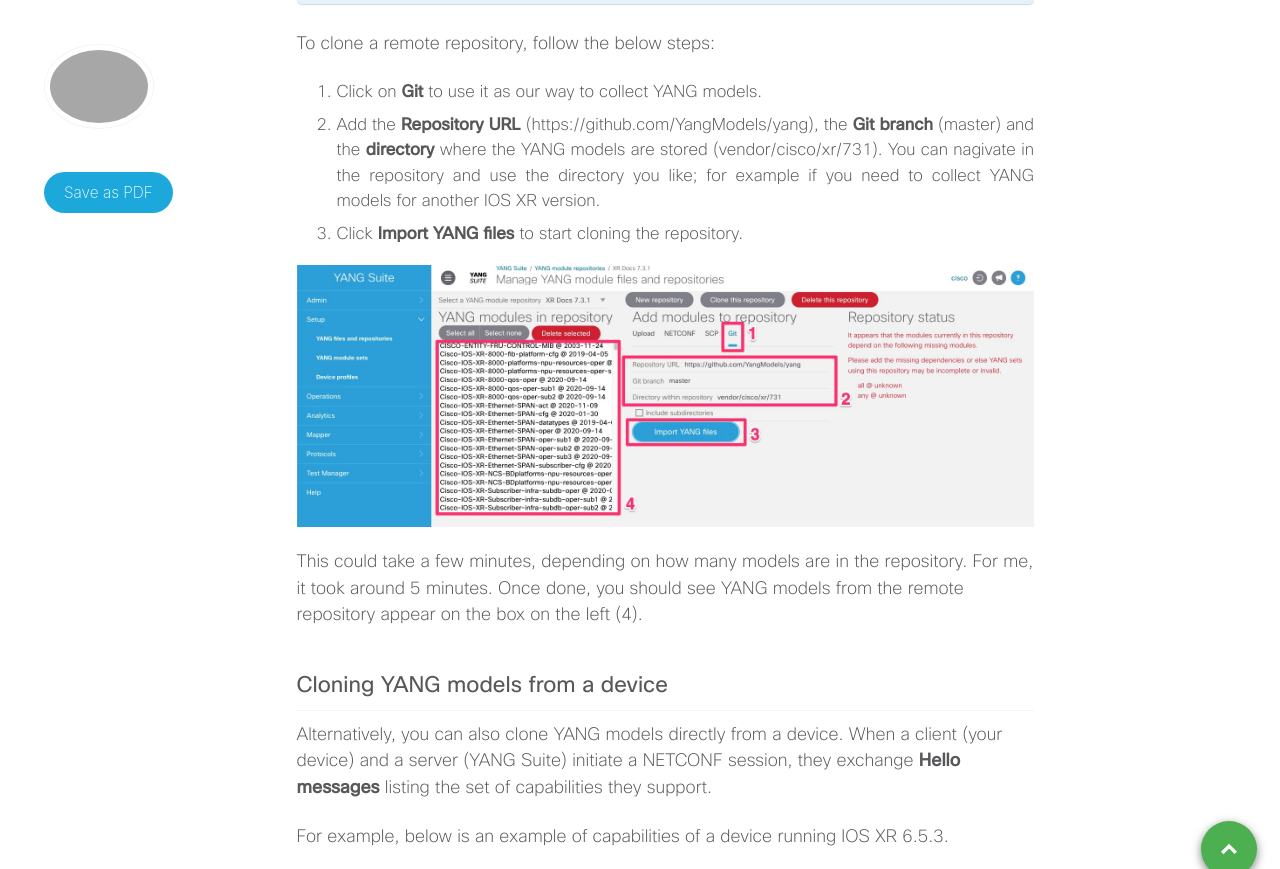
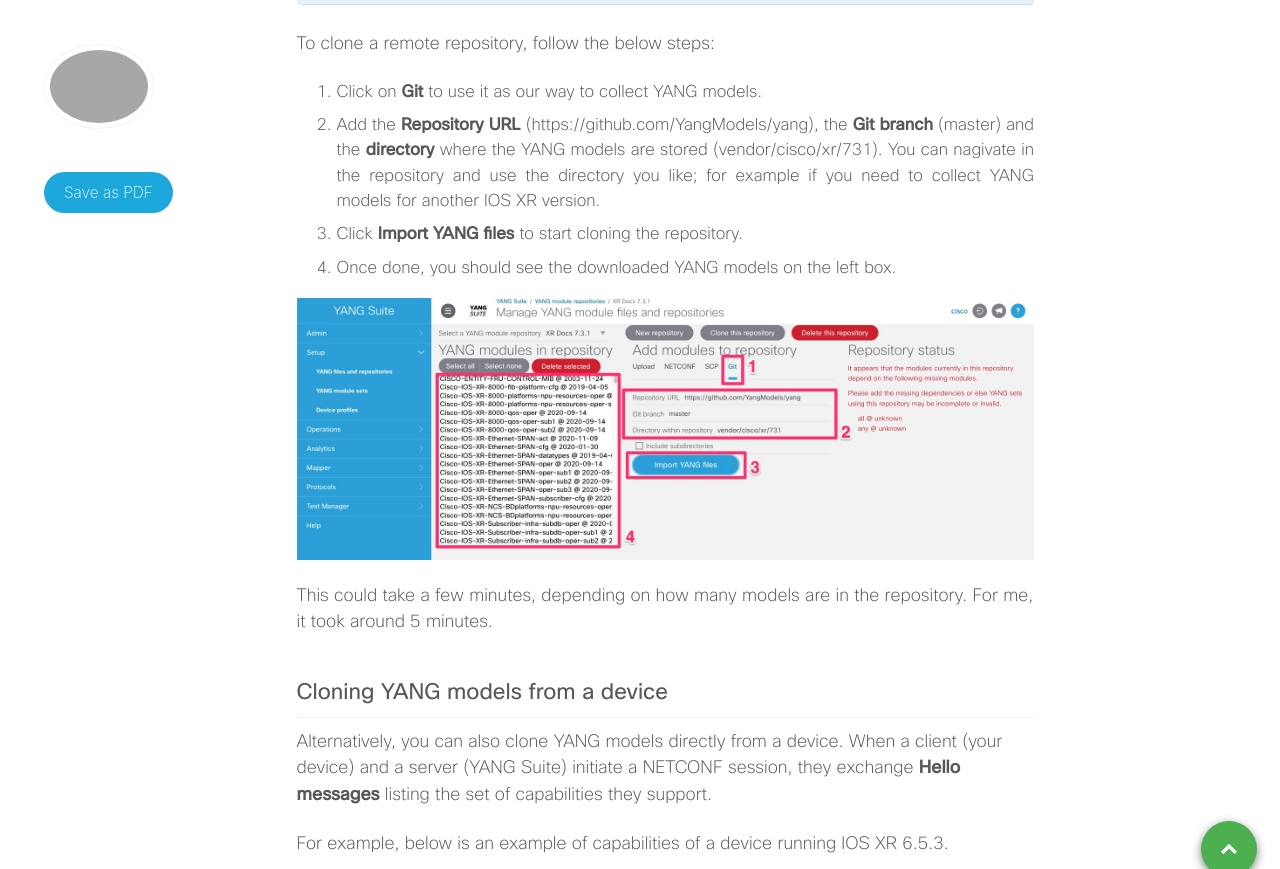
Before and after one commit to xrdocs/programmability, a Jekyll site: the page built from _tutorials/do-you-speak-yang.md, in a window 1280 px wide and 900 px high, scrolled down 2874 px, cut to the strip 0-869 px from the top of the window. Built offline with Jekyll 4.4.1, drawn with Linux system fonts in a browser that asks for light colours; comment, search, counter and statistics services are not loaded.

```diff
--- a/_tutorials/do-you-speak-yang.md
+++ b/_tutorials/do-you-speak-yang.md
@@ -82,10 +82,11 @@ To clone a remote repository, follow the below steps:
   1. Click on **Git** to use it as our way to collect YANG models.
   2. Add the **Repository URL** (https://github.com/YangModels/yang), the **Git branch** (master) and the **directory** where the YANG models are stored (vendor/cisco/xr/731). You can nagivate in the repository and use the directory you like; for example if you need to collect YANG models for another IOS XR version.
   3. Click **Import YANG files** to start cloning the repository.
+  4. Once done, you should see the downloaded YANG models on the left box.
 
 ![Add remote repository 2.jpg]({{site.baseurl}}/images/Add remote repository 2.jpg){: .align-center}
 
-This could take a few minutes, depending on how many models are in the repository. For me, it took around 5 minutes. Once done, you should see YANG models from the remote repository appear on the box on the left (4).
+This could take a few minutes, depending on how many models are in the repository. For me, it took around 5 minutes.
 
 ## Cloning YANG models from a device
 
```
